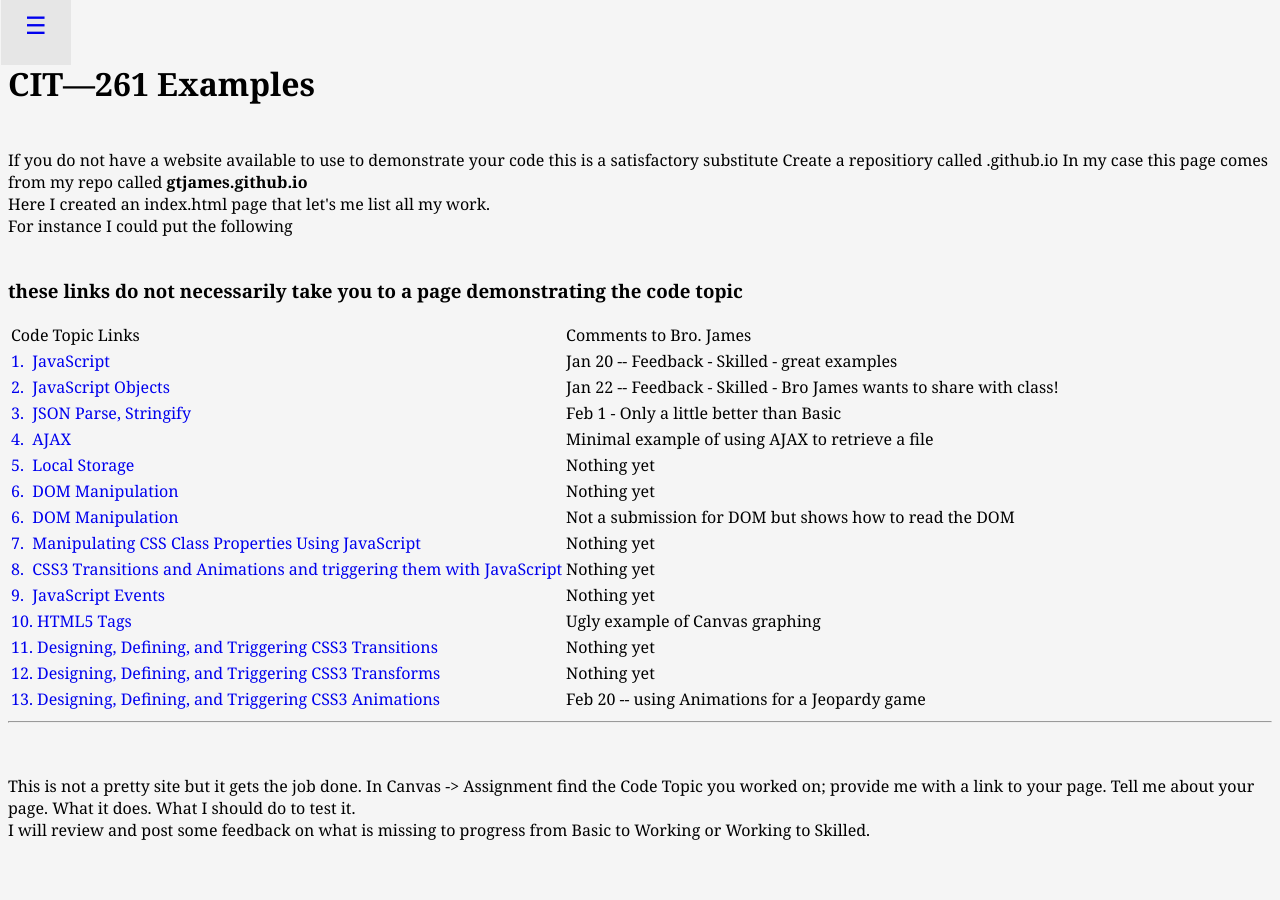
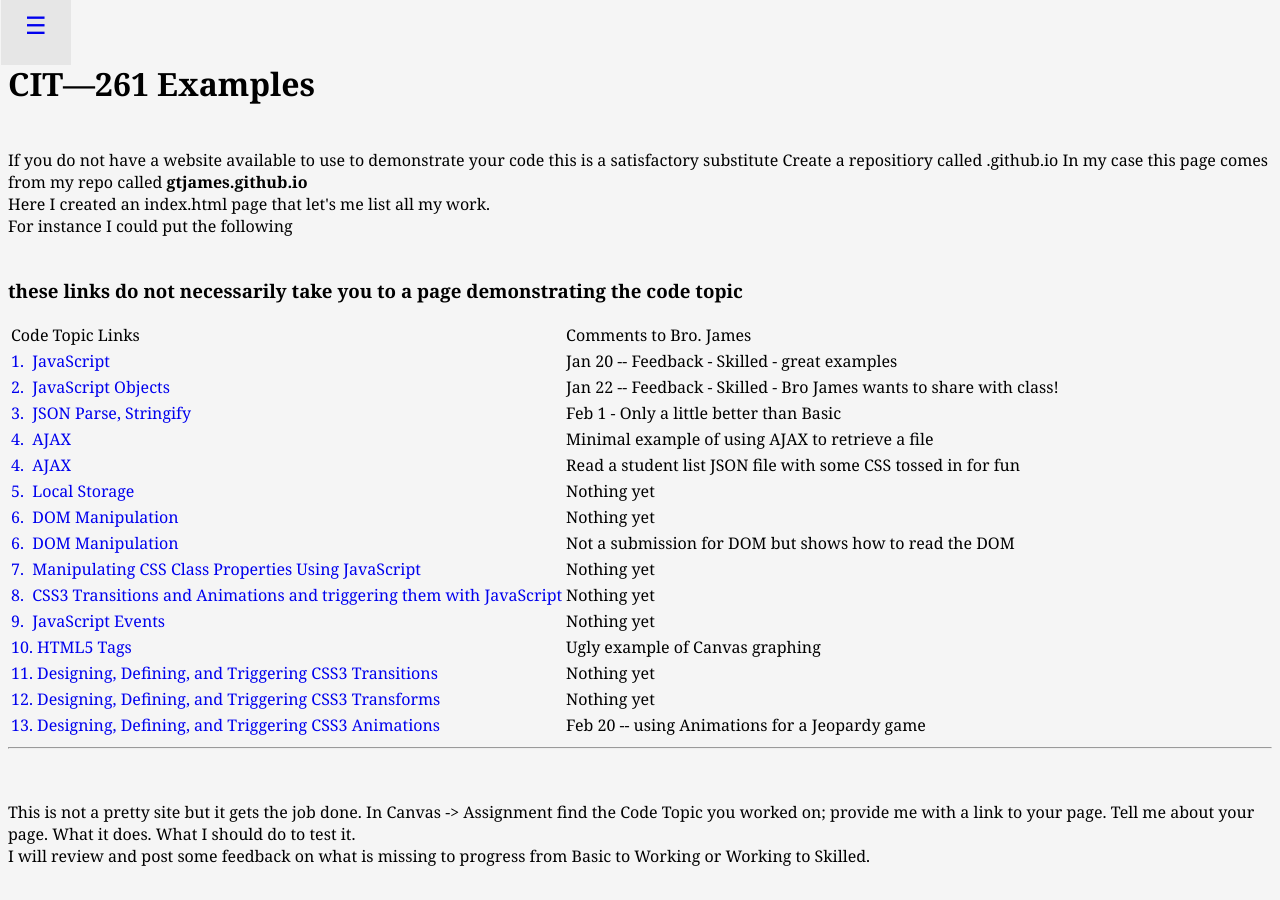
Before and after one commit to gtjames/gtjames.github.io, a Jekyll site: the page built from index.html, in a window 1280 px wide. Built offline with Jekyll 4.4.1, drawn with Linux system fonts in a browser that asks for light colours.

Commit message:
Update index.html

```diff
--- a/index.html
+++ b/index.html
@@ -28,6 +28,7 @@
     <tr><td><a href="{{ site.github.url }}/Transitions.html">2.  JavaScript Objects</a></td><td>Jan 22 -- Feedback - Skilled - Bro James wants to share with class!</td></tr>
     <tr><td><a href="{{ site.github.url }}/json.html">3.  JSON Parse, Stringify</a></td><td>Feb 1 - Only a little better than Basic</td></tr>
     <tr><td><a href="{{ site.github.url }}/AJAX/tinyAJAX.html">4.  AJAX</a></td><td>Minimal example of using AJAX to retrieve a file</td></tr>
+    <tr><td><a href="{{ site.github.url }}/AJAX/AJAXTable.html">4.  AJAX</a></td><td>Read a student list JSON file with some CSS tossed in for fun</td></tr>
     <tr><td><a href="{{ site.github.url }}/LocalStorage/ls_JSON.html">5.  Local Storage</a></td><td>Nothing yet</td></tr>
     <tr><td><a href="{{ site.github.url }}/Transitions.html">6.  DOM Manipulation</a></td><td>Nothing yet</td></tr>
     <tr><td><a href="{{ site.github.url }}/domTree/domTree.html">6.  DOM Manipulation</a></td><td>Not a submission for DOM but shows how to read the DOM</td></tr>
```
